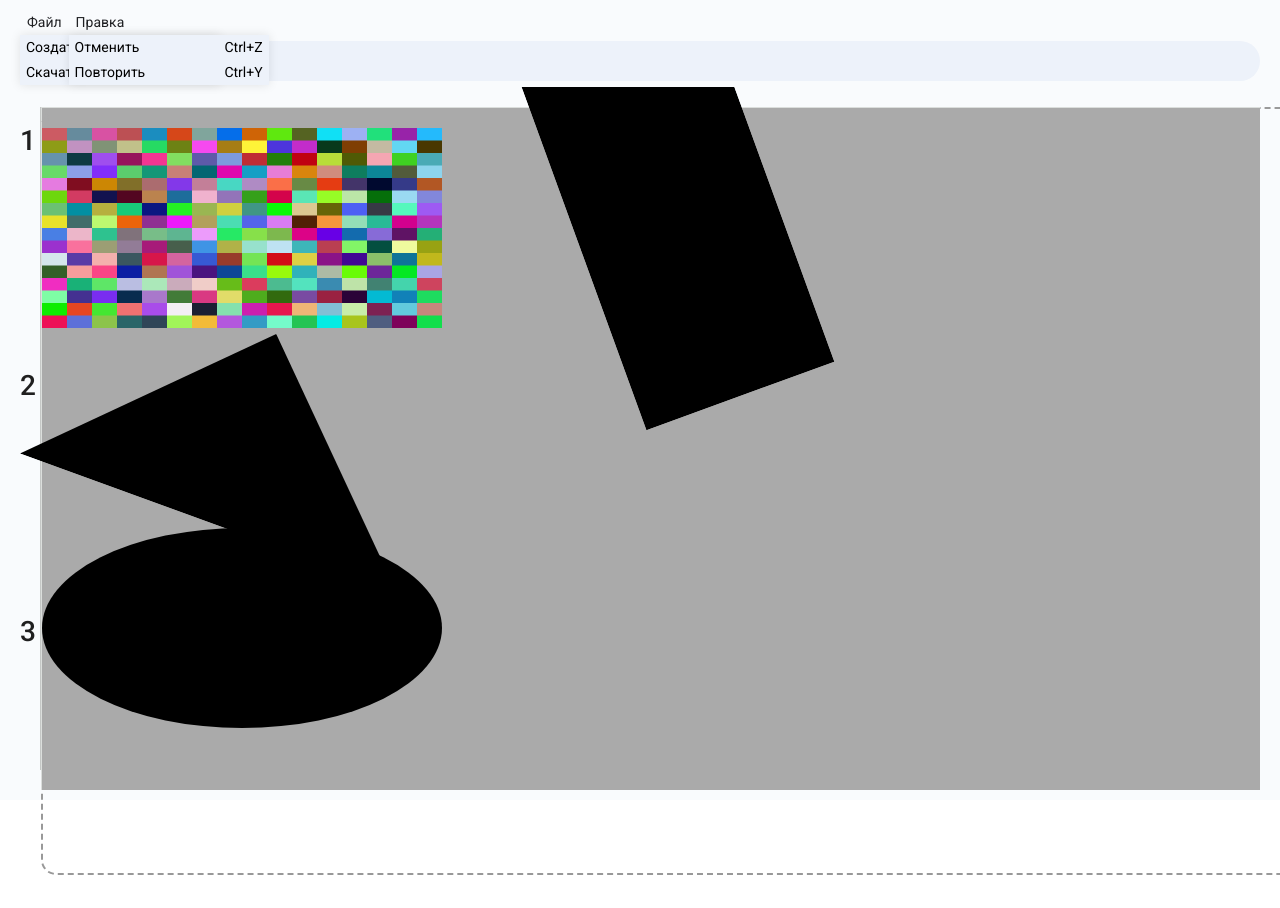
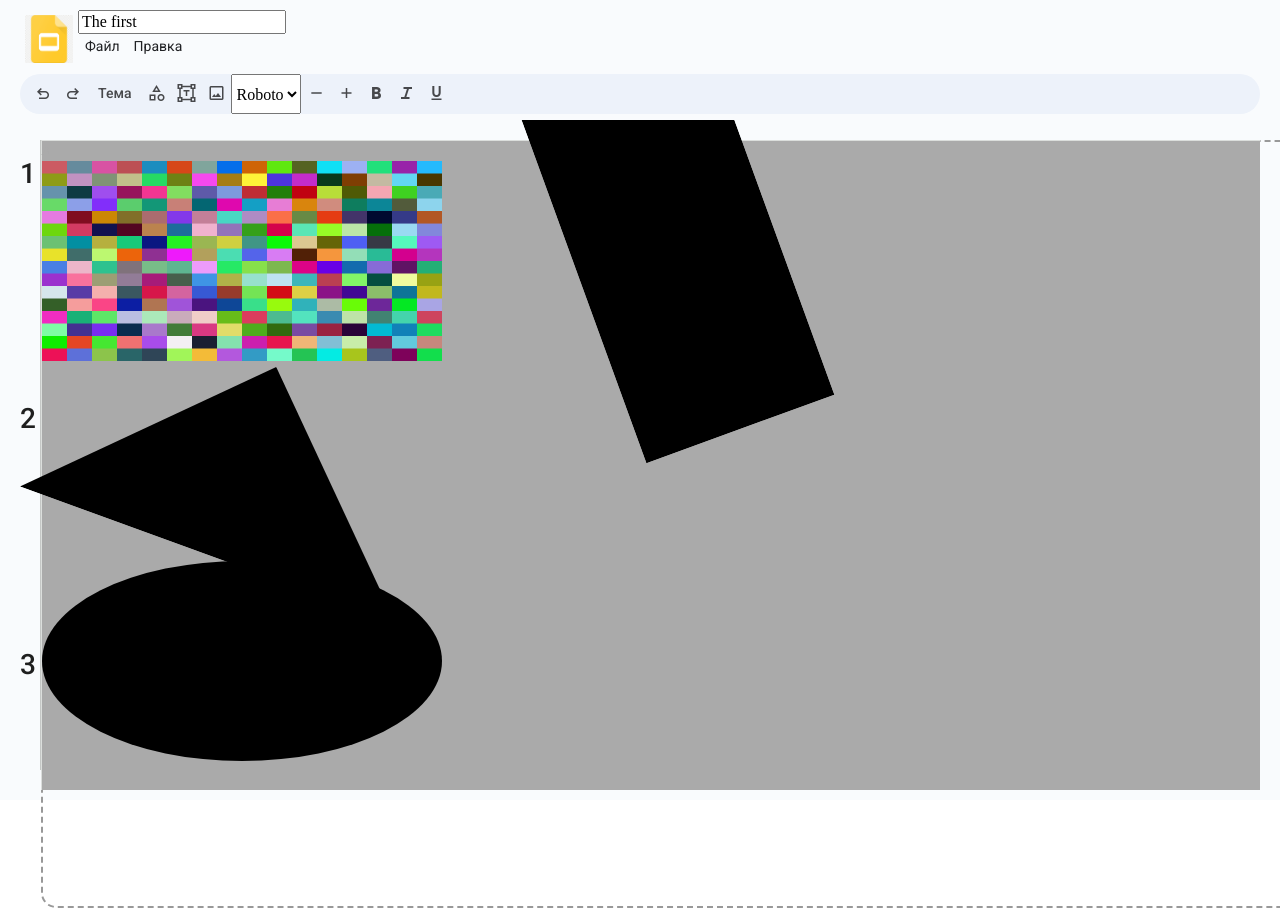
Before and after one commit to Romancikh/presentation-maker, a React (Vite) app: page / in a window 1280 px wide. Shown: the top 908 px of the page. Before the commit the page ends 875 px from the top, so only its background shows below. Built offline with nearby package versions, Linux system fonts and the light colour scheme.

Commit message:
Add icons in toolbar, edit menubder

```diff
--- a/src/App.tsx
+++ b/src/App.tsx
@@ -10,7 +10,7 @@ type AppProps = {
 function App({ presentation }: AppProps) {
   return (
     <div className="app">
-      <Header />
+      <Header namePresentation={presentation.name} />
       <Editor presentation={presentation} />
     </div>
   );
--- a/src/components/Header/Header.tsx
+++ b/src/components/Header/Header.tsx
@@ -2,10 +2,14 @@ import "./Header.css";
 import MenuBar from "../common/MenuBar/MenuBar.tsx";
 import ToolBar from "../ToolBar/ToolBar.tsx";
 
-function Header() {
+type HeaderProps = {
+  namePresentation: string;
+};
+
+function Header({ namePresentation }: HeaderProps) {
   return (
     <div className="header">
-      <MenuBar />
+      <MenuBar namePresentation={namePresentation} />
       <ToolBar />
     </div>
   );
--- a/src/components/ToolBar/ToolBar.tsx
+++ b/src/components/ToolBar/ToolBar.tsx
@@ -1,12 +1,34 @@
 import "./ToolBar.css";
 import Button from "../common/Button/Button.tsx";
+import { Option } from "../../types/types.ts";
+import Select from "../common/Select/Select.tsx";
 
 function ToolBar() {
+  const fontOptions: Option[] = [
+    {
+      label: "Roboto",
+      value: "Roboto",
+    },
+    {
+      label: "Arial",
+      value: "Arial",
+    },
+  ];
+
   return (
     <div className="tool-bar">
       <Button icon={"undo"} />
       <Button icon={"redo"} />
       <Button text={"Тема"} />
+      <Button icon={"category"} />
+      <Button icon={"insert_text"} />
+      <Button icon={"image"} />
+      <Select options={fontOptions} />
+      <Button icon={"remove"} />
+      <Button icon={"add"} />
+      <Button icon={"format_bold"} />
+      <Button icon={"format_italic"} />
+      <Button icon={"format_underlined"} />
     </div>
   );
 }
--- /dev/null
+++ b/src/components/common/Input/Input.tsx
@@ -0,0 +1,14 @@
+type InputProps = {
+  defaultValue?: string;
+  placeholder?: string;
+};
+
+function Input({ defaultValue, placeholder }: InputProps) {
+  return (
+    <div>
+      <input defaultValue={defaultValue} placeholder={placeholder} />
+    </div>
+  );
+}
+
+export default Input;
--- a/src/components/common/MenuBar/MenuBar.css
+++ b/src/components/common/MenuBar/MenuBar.css
@@ -1,3 +1,20 @@
 .menu {
   display: flex;
+  flex-direction: row;
 }
+
+.menu__main-icon {
+  width: 48px;
+  height: 48px;
+  margin: 5px;
+}
+
+.menu__input-buttons {
+  display: flex;
+  flex-direction: column;
+}
+
+.menu__buttons {
+  display: flex;
+  flex-direction: row;
+}
--- a/src/components/common/MenuBar/MenuBar.tsx
+++ b/src/components/common/MenuBar/MenuBar.tsx
@@ -1,8 +1,13 @@
 import "./MenuBar.css";
 import { Menu, MenuElement } from "../../../types/types.ts";
+import Input from "../Input/Input.tsx";
 import MenuButton from "../MenuButton/MenuButton.tsx";
 
-function MenuBar() {
+type MenuBarProps = {
+  namePresentation: string;
+};
+
+function MenuBar({ namePresentation }: MenuBarProps) {
   const fileMenuElements: MenuElement[] = [
     {
       text: "Создать",
@@ -33,8 +38,18 @@ function MenuBar() {
 
   return (
     <div className="menu">
-      <MenuButton label={"Файл"} menu={fileMenu} />
-      <MenuButton label={"Правка"} menu={correctionMenu} />
+      <img
+        className={"menu__main-icon"}
+        alt={"main-icon"}
+        src={"presentation_icon.png"}
+      />
+      <div className={"menu__input-buttons"}>
+        <Input defaultValue={namePresentation} />
+        <div className={"menu__buttons"}>
+          <MenuButton label={"Файл"} menu={fileMenu} />
+          <MenuButton label={"Правка"} menu={correctionMenu} />
+        </div>
+      </div>
     </div>
   );
 }
--- a/src/components/common/MenuButton/MenuButton.tsx
+++ b/src/components/common/MenuButton/MenuButton.tsx
@@ -11,7 +11,7 @@ function MenuButton({ label, menu }: MenuButtonProps) {
   return (
     <div>
       <div className="menu-bar__button">{label}</div>
-      <Menu menuElements={menu.menuElements} />
+      {/*<Menu menuElements={menu.menuElements} />*/}
     </div>
   );
 }
```
Also changed, not shown: public/presentation_icon.png (added).
